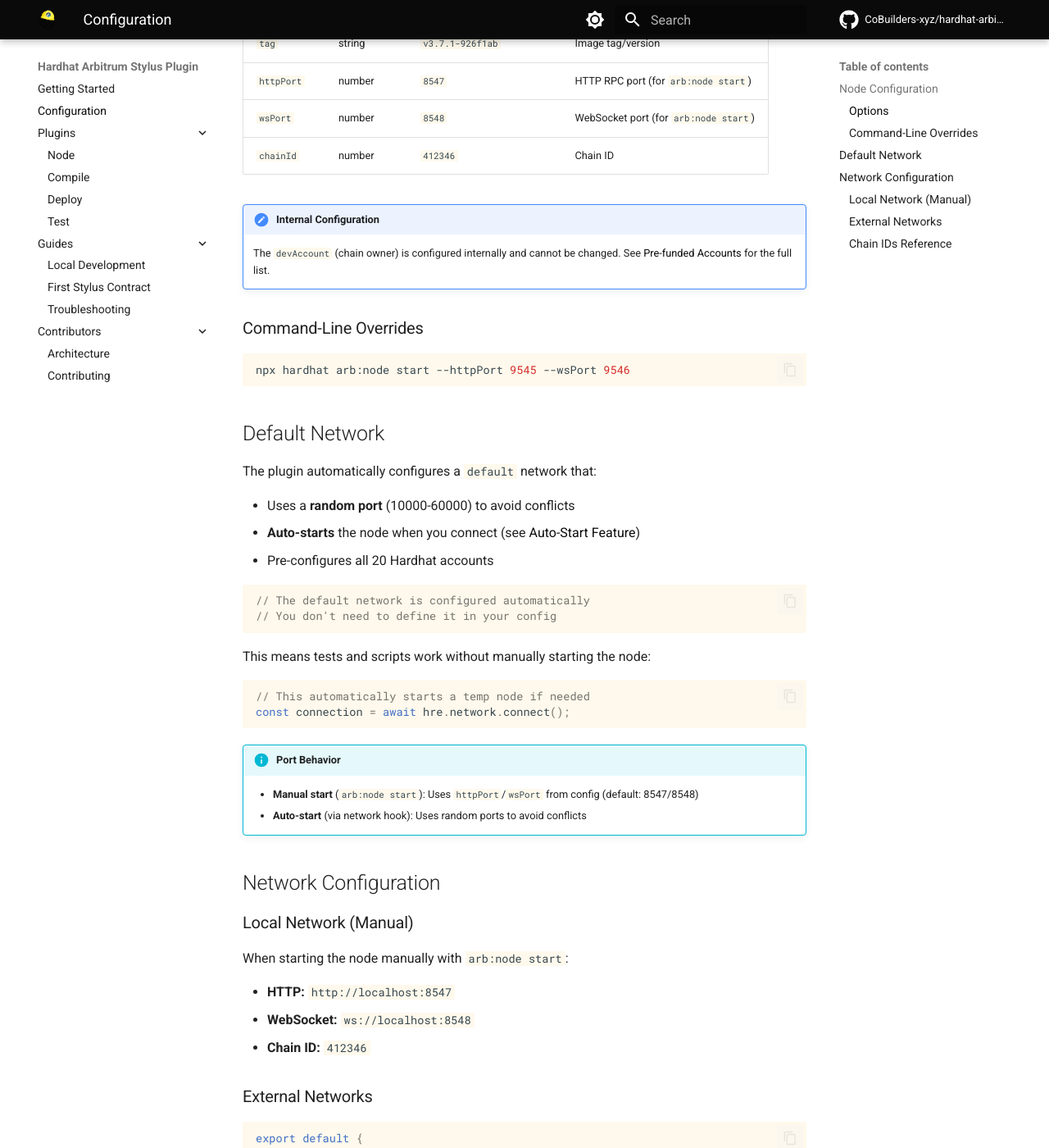
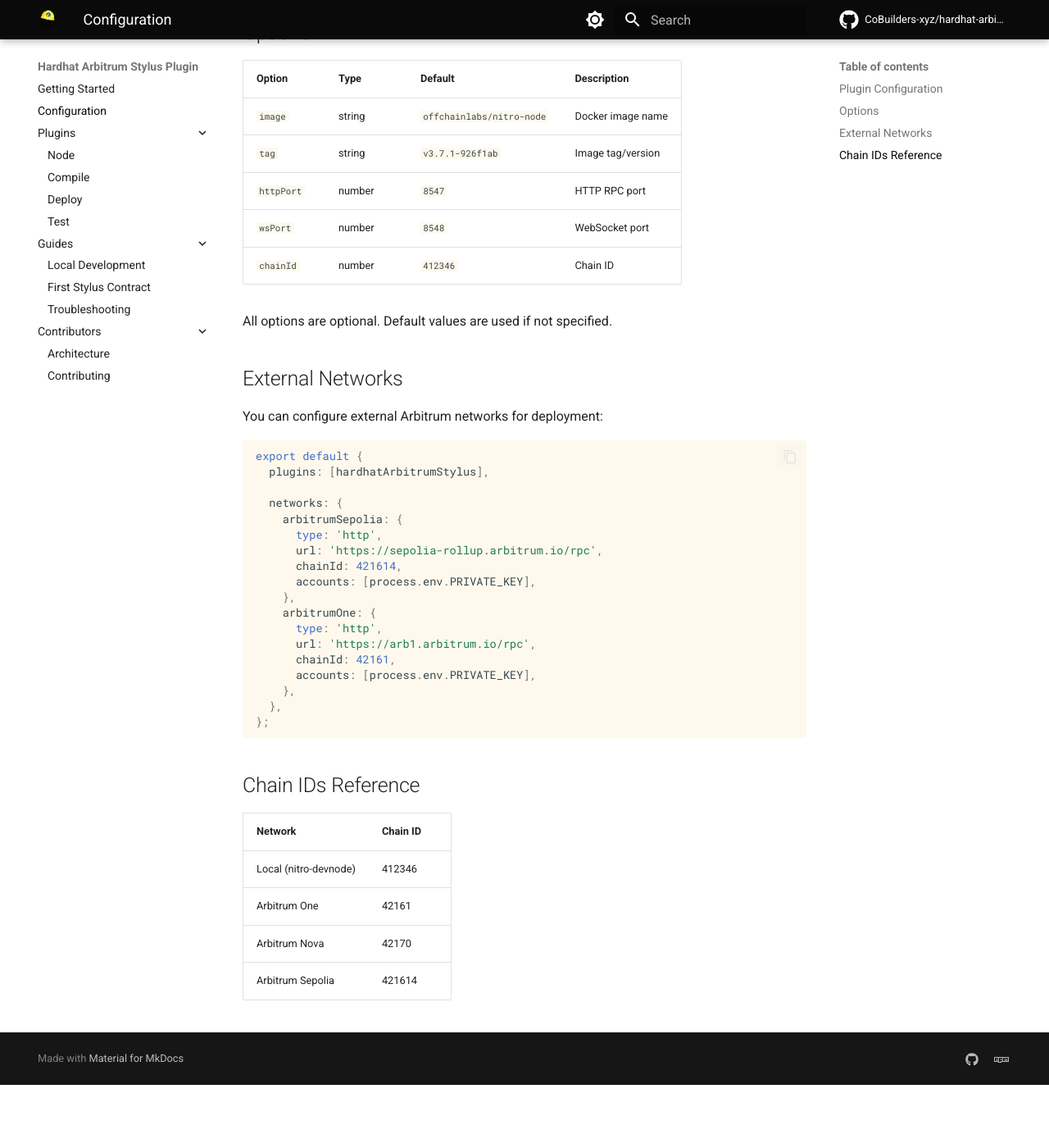
Before and after one commit to CoBuilders-xyz/hardhat-arbitrum-stylus, an MkDocs documentation site: the page built from docs/src/configuration.md, in a window 1280 px wide and 1400 px high, scrolled down 665 px. Shown: the whole window at 82% size. Built offline with MkDocs 1.6.1 and Material for MkDocs 9.7.7, drawn with Linux system fonts in a browser that asks for light colours; comment, search, counter and statistics services are not loaded; after the commit the page ends 1988 px from its top, so only the background shows below that; some of the changed text lies outside the part shown.

Commit message:
Refined documentation for Hardhat Arbitrum Stylus plugin

````diff
--- a/docs/src/configuration.md
+++ b/docs/src/configuration.md
@@ -1,80 +1,48 @@
 # Configuration
 
-Configure Hardhat Arbitrum Stylus in your `hardhat.config.ts`.
+Configure the Hardhat Arbitrum Stylus plugin via your `hardhat.config.ts` file. This configuration is used by both CLI commands and the Hardhat Runtime Environment (HRE).
 
-## Node Configuration
+## Plugin Configuration
+
+```typescript
+import type { HardhatUserConfig } from 'hardhat/config';
+import hardhatArbitrumStylus from '@cobuilders/hardhat-arbitrum-stylus';
+
+const config: HardhatUserConfig = {
+  plugins: [hardhatArbitrumStylus],
+
+  arbNode: {
+    image: 'offchainlabs/nitro-node',
+    tag: 'v3.7.1-926f1ab',
+    httpPort: 8547,
+    wsPort: 8548,
+    chainId: 412346,
+  },
+};
+
+export default config;
+```
+
+## Options
+
+| Option | Type | Default | Description |
+|--------|------|---------|-------------|
+| `image` | string | `offchainlabs/nitro-node` | Docker image name |
+| `tag` | string | `v3.7.1-926f1ab` | Image tag/version |
+| `httpPort` | number | `8547` | HTTP RPC port |
+| `wsPort` | number | `8548` | WebSocket port |
+| `chainId` | number | `412346` | Chain ID |
+
+All options are optional. Default values are used if not specified.
+
+## External Networks
+
+You can configure external Arbitrum networks for deployment:
 
 ```typescript
 export default {
   plugins: [hardhatArbitrumStylus],
 
-  arbNode: {
-    image: 'offchainlabs/nitro-node',  // Docker image
-    tag: 'v3.7.1-926f1ab',             // Image version
-    httpPort: 8547,                     // HTTP RPC port
-    wsPort: 8548,                       // WebSocket port
-    chainId: 412346,                    // Chain ID
-  },
-};
-```
-
-### Options
-
-| Option | Type | Default | Description |
-|--------|------|---------|-------------|
-| `image` | string | `offchainlabs/nitro-node` | Docker image name |
-| `tag` | string | `v3.7.1-926f1ab` | Image tag/version |
-| `httpPort` | number | `8547` | HTTP RPC port (for `arb:node start`) |
-| `wsPort` | number | `8548` | WebSocket port (for `arb:node start`) |
-| `chainId` | number | `412346` | Chain ID |
-
-!!! note "Internal Configuration"
-    The `devAccount` (chain owner) is configured internally and cannot be changed. See [Pre-funded Accounts](plugins/node.md#pre-funded-accounts) for the full list.
-
-### Command-Line Overrides
-
-```bash
-npx hardhat arb:node start --httpPort 9545 --wsPort 9546
-```
-
-## Default Network
-
-The plugin automatically configures a `default` network that:
-
-- Uses a **random port** (10000-60000) to avoid conflicts
-- **Auto-starts** the node when you connect (see [Auto-Start Feature](plugins/node.md#auto-start-feature))
-- Pre-configures all 20 Hardhat accounts
-
-```typescript
-// The default network is configured automatically
-// You don't need to define it in your config
-```
-
-This means tests and scripts work without manually starting the node:
-
-```typescript
-// This automatically starts a temp node if needed
-const connection = await hre.network.connect();
-```
-
-!!! info "Port Behavior"
-    - **Manual start** (`arb:node start`): Uses `httpPort`/`wsPort` from config (default: 8547/8548)
-    - **Auto-start** (via network hook): Uses random ports to avoid conflicts
-
-## Network Configuration
-
-### Local Network (Manual)
-
-When starting the node manually with `arb:node start`:
-
-- **HTTP:** `http://localhost:8547`
-- **WebSocket:** `ws://localhost:8548`
-- **Chain ID:** `412346`
-
-### External Networks
-
-```typescript
-export default {
   networks: {
     arbitrumSepolia: {
       type: 'http',
@@ -92,7 +60,7 @@ export default {
 };
 ```
 
-### Chain IDs Reference
+## Chain IDs Reference
 
 | Network | Chain ID |
 |---------|----------|
--- a/docs/src/plugins/node.md
+++ b/docs/src/plugins/node.md
@@ -14,25 +14,22 @@ Included in the toolbox, or install standalone:
 npm install @cobuilders/hardhat-arb-node
 ```
 
-## Auto-Start Feature
+## Two Ways to Use the Node
 
-The node plugin automatically starts a temporary node when you connect to the default network. This is useful for tests and scripts that need a running node without manual setup.
+There are two ways to run an Arbitrum node with this plugin:
 
-```typescript
-// The node starts automatically when you use the default network
-const accounts = await hre.network.connect();
-```
+| Method | Use Case | Lifecycle |
+|--------|----------|-----------|
+| **CLI** (`arb:node start`) | Manual testing, interactive development | Persistent until stopped |
+| **HRE** (`network.connect()`) | Scripts, tests, automated workflows | Temporary, auto-cleanup |
 
-**How it works:**
+This is similar to how Hardhat works: you can run `npx hardhat node` for a persistent node, or just run `npx hardhat test` and Hardhat automatically spins up a temporary node for the tests.
 
-- When connecting to the `default` network, the plugin checks if a node is running
-- If not, it starts a temporary container with a random port (10000-60000)
-- The container is automatically cleaned up when the process exits
+---
 
-!!! info "Decoupled from manual nodes"
-    Auto-started nodes use random ports and don't conflict with nodes started via `arb:node start`.
+## CLI Commands (Manual Node)
 
-## Commands
+Use CLI commands to create an **isolated, persistent node** for manual testing and interactive development. The node runs until you explicitly stop it.
 
 ### `arb:node start`
 
@@ -88,9 +85,83 @@ npx hardhat arb:node logs [options]
 | `--tail`, `-n` | Lines to show | `50` |
 | `--name` | Container name | `nitro-devnode` |
 
+---
+
+## HRE Usage (Automatic Temporary Node)
+
+When you use `network.connect()` in scripts or tests without specifying a network, the plugin automatically spins up a **temporary node** that lives only for the duration of your script execution.
+
+```typescript
+// In a script or test
+const connection = await hre.network.connect();
+
+// A temporary Arbitrum node is now running
+// It will be cleaned up when the script exits
+```
+
+**How it works:**
+
+1. When connecting to the `default` network, the plugin checks if a node is already running
+2. If not, it starts a temporary container with a **random port** (10000-60000)
+3. The container is **automatically cleaned up** when the process exits
+
+This is the same pattern as Hardhat's built-in node: when you run `npx hardhat test`, Hardhat automatically creates a temporary node for the tests without you having to manually start one.
+
+!!! info "No conflicts with CLI nodes"
+    Temporary nodes use random ports and unique container names, so they don't conflict with nodes started via `arb:node start`.
+
+### Example: Running Tests
+
+```bash
+# No need to start a node first - it happens automatically
+npx hardhat test
+```
+
+### Example: Running Scripts
+
+```bash
+# The default network auto-starts a temporary node
+npx hardhat run scripts/deploy.ts
+```
+
+---
+
+## Stylus-Ready Mode
+
+`--stylus-ready` deploys the infrastructure needed for Stylus contracts:
+
+- **CREATE2 Factory** (`0x4e59b44847b379578588920ca78fbf26c0b4956c`) — Deterministic deployment
+- **Cache Manager** — WASM caching for Stylus contracts
+- **StylusDeployer** — Deployment helper contract
+
+Use this flag when deploying Stylus (Rust/WASM) contracts. Not needed for EVM-only contracts.
+
+!!! warning "Work in Progress"
+    The `--stylus-ready` flag is experimental. We're still working on Cache Manager support for nitro-devnode testing environments.
+
+---
+
+## Configuration
+
+```typescript
+export default {
+  arbNode: {
+    image: 'offchainlabs/nitro-node',
+    tag: 'v3.7.1-926f1ab',
+    httpPort: 8547,
+    wsPort: 8548,
+    chainId: 412346,
+  },
+};
+```
+
+See [Configuration](../configuration.md) for all options.
+
+---
+
 ## Pre-funded Accounts
 
-20 Hardhat accounts with 10 ETH each:
+Both CLI and HRE nodes come with 20 pre-funded Hardhat accounts (10 ETH each):
 
 | # | Address | Private Key |
 |---|---------|-------------|
@@ -125,29 +196,3 @@ Account #20 has ~800 ETH and is the L2 chain owner with ArbOwner privileges.
 
 !!! warning
     These are public keys. Never use on mainnet.
-
-## Stylus-Ready Mode
-
-`--stylus-ready` deploys:
-
-- **CREATE2 Factory** (`0x4e59b44847b379578588920ca78fbf26c0b4956c`) — Deterministic deployment
-- **Cache Manager** — WASM caching for Stylus contracts
-- **StylusDeployer** — Deployment helper contract
-
-Use this flag when deploying Stylus (Rust/WASM) contracts. Not needed for EVM-only contracts.
-
-## Configuration
-
-```typescript
-export default {
-  arbNode: {
-    image: 'offchainlabs/nitro-node',
-    tag: 'v3.7.1-926f1ab',
-    httpPort: 8547,
-    wsPort: 8548,
-    chainId: 412346,
-  },
-};
-```
-
-See [Configuration](../configuration.md) for all options.
````
